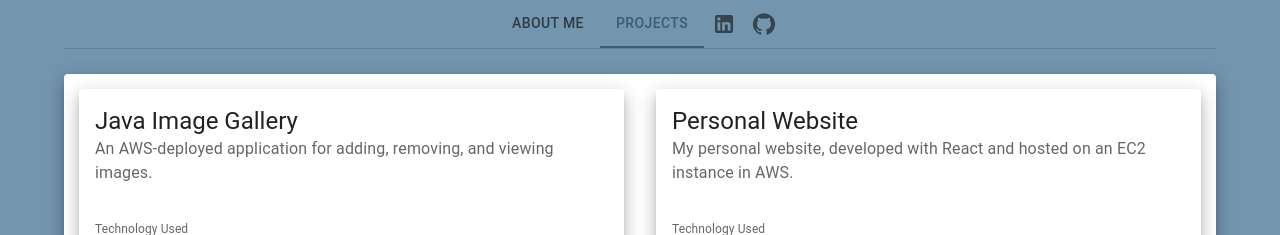
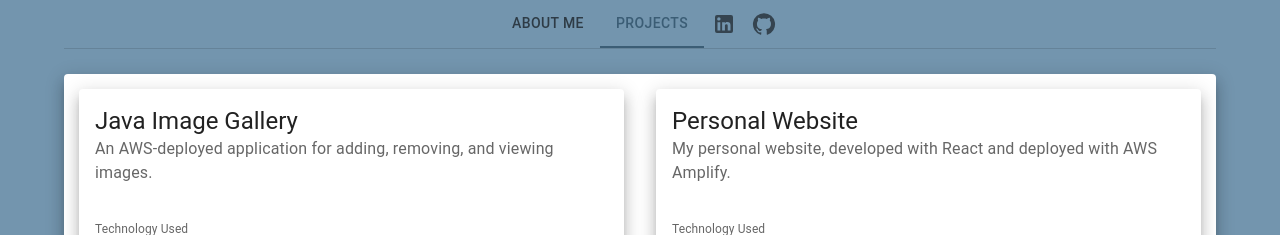
Before and after one commit to GCPhillips/Personal-Website, a React (Create React App) app: page / in a window 1280 px wide. Both pictures are taken after a click on the tab "PROJECTS". Shown: the top 235 px of the page. Built offline with nearby package versions, Linux system fonts and the light colour scheme.

Commit message:
fix: updated note about personal website deployment through AWS Amplify

```diff
--- a/src/components/Projects.js
+++ b/src/components/Projects.js
@@ -12,7 +12,7 @@ const projects = [
     },
     {
         label: "Personal Website",
-        description: "My personal website, developed with React and hosted on an EC2 instance in AWS.",
+        description: "My personal website, developed with React and deployed with AWS Amplify.",
         technology: ["AWS", "React", "HTML/CSS/JS"],
         github: "https://github.com/GCPhillips/Personal-Website"
     }
```
